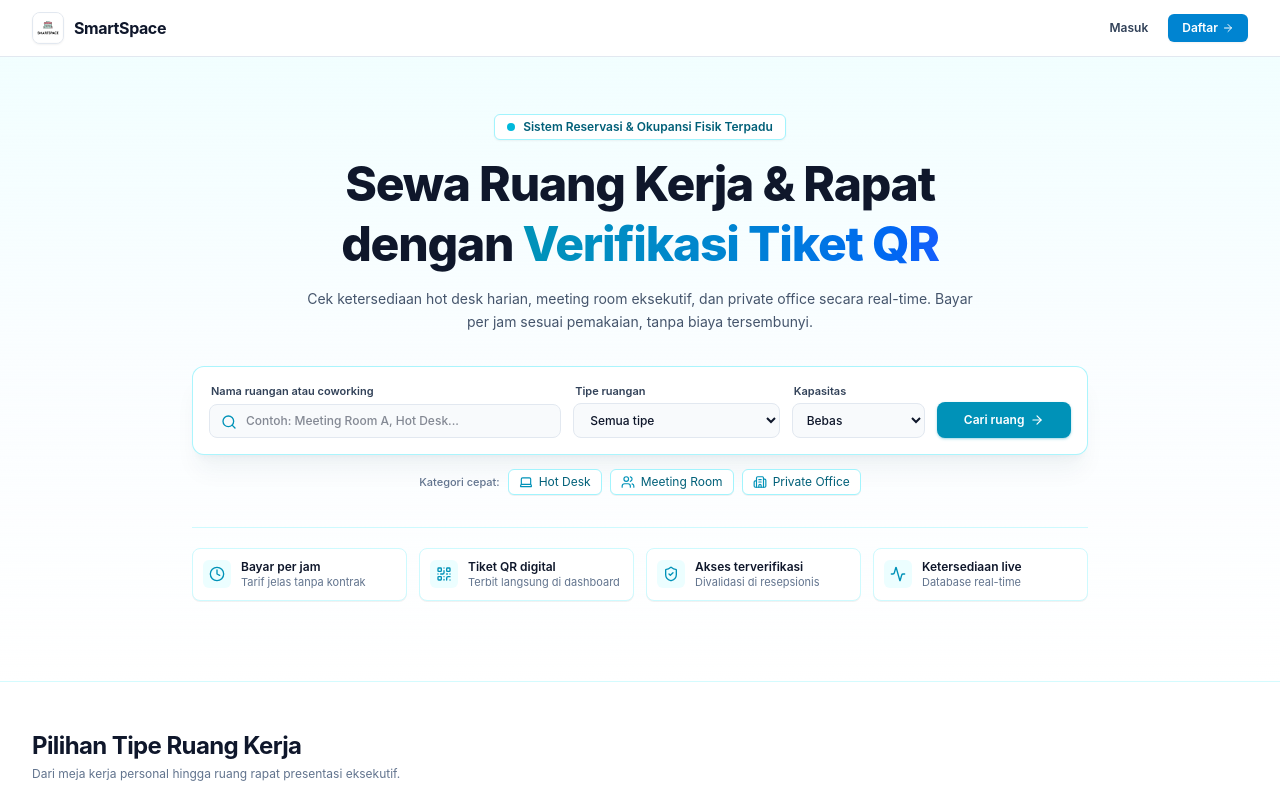
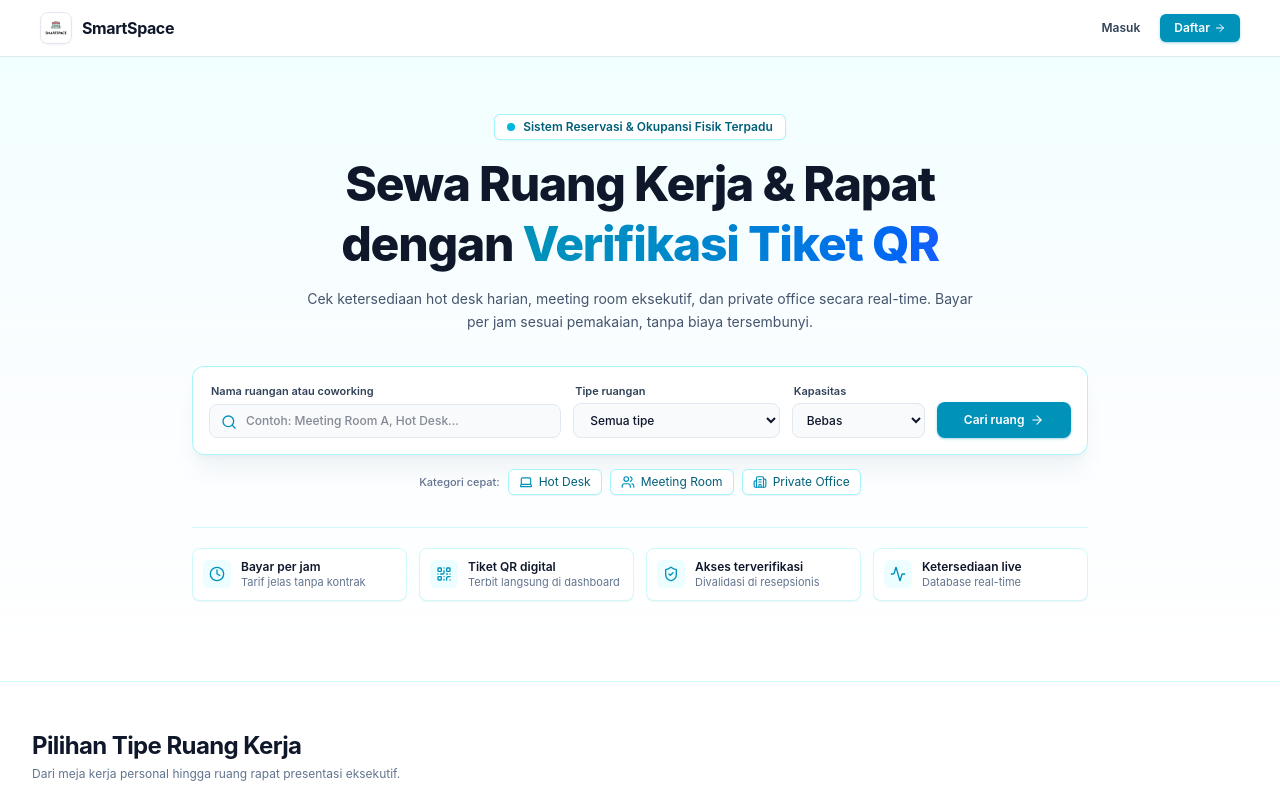
Before and after one commit to MohammadKevin/smart-space-booking, a Next.js app in the folder frontend-smart-space-booking/: page / in a window 1280 px wide. Shown: the top 800 px of the page. Built offline with nearby package versions, Linux system fonts and the light colour scheme; no server answers.

Commit message:
feat: make navbar and footer full screen width

```diff
--- a/frontend-smart-space-booking/components/Footer.tsx
+++ b/frontend-smart-space-booking/components/Footer.tsx
@@ -13,8 +13,8 @@ export function Footer() {
     return null;
   }
   return (
-    <footer className="bg-white border-t border-slate-200 mt-auto">
-      <div className="max-w-7xl mx-auto px-4 sm:px-6 lg:px-8 py-10">
+    <footer className="bg-white border-t border-slate-200 mt-auto w-full">
+      <div className="w-full px-4 sm:px-6 lg:px-10 py-10">
         <div className="grid grid-cols-1 md:grid-cols-4 gap-8">
           {/* Brand Info */}
           <div className="space-y-3 md:col-span-1">
--- a/frontend-smart-space-booking/components/Navbar.tsx
+++ b/frontend-smart-space-booking/components/Navbar.tsx
@@ -65,8 +65,8 @@ export function Navbar() {
   const currentRole = getNormalizedRole();
 
   return (
-    <header className="sticky top-0 z-50 bg-white border-b border-slate-200">
-      <div className="max-w-7xl mx-auto px-4 sm:px-6 lg:px-8">
+    <header className="sticky top-0 z-50 bg-white border-b border-slate-200 w-full">
+      <div className="w-full px-4 sm:px-6 lg:px-10">
         <div className="flex items-center justify-between h-14">
           {/* Brand Logo & Live Signal */}
           <Link
@@ -92,7 +92,7 @@ export function Navbar() {
                 <button
                   type="button"
                   onClick={() => setUserDropdownOpen(!userDropdownOpen)}
-                  className="flex items-center gap-2 px-2.5 py-1 rounded-lg border border-slate-200 bg-slate-50 hover:bg-slate-100 transition-colors focus:outline-none"
+                  className="flex items-center gap-2 px-2.5 py-1 rounded-lg border border-slate-200 bg-slate-50 hover:bg-slate-100 transition-colors focus:outline-none cursor-pointer"
                 >
                   <div className="w-6 h-6 rounded-md bg-slate-800 text-white font-bold text-xs flex items-center justify-center">
                     {(getDisplayName() || "U").charAt(0).toUpperCase()}
@@ -179,7 +179,7 @@ export function Navbar() {
                     <button
                       type="button"
                       onClick={handleLogout}
-                      className="w-full flex items-center gap-2 px-3.5 py-1.5 text-xs font-semibold text-rose-600 hover:bg-rose-50 text-left"
+                      className="w-full flex items-center gap-2 px-3.5 py-1.5 text-xs font-semibold text-rose-600 hover:bg-rose-50 text-left cursor-pointer"
                     >
                       <LogOut className="w-3.5 h-3.5 text-rose-500" />
                       <span>Keluar (Logout)</span>
@@ -197,7 +197,7 @@ export function Navbar() {
                 </Link>
                 <Link
                   href="/register"
-                  className="inline-flex items-center gap-1 px-3.5 py-1.5 text-xs font-semibold text-white bg-sky-600 hover:bg-sky-700 rounded-md transition-colors shadow-xs"
+                  className="inline-flex items-center gap-1 px-3.5 py-1.5 text-xs font-semibold text-white bg-cyan-600 hover:bg-cyan-500 rounded-md transition-colors shadow-sm shadow-cyan-600/30"
                 >
                   <span>Daftar</span>
                   <ArrowRight className="w-3 h-3" />
```
